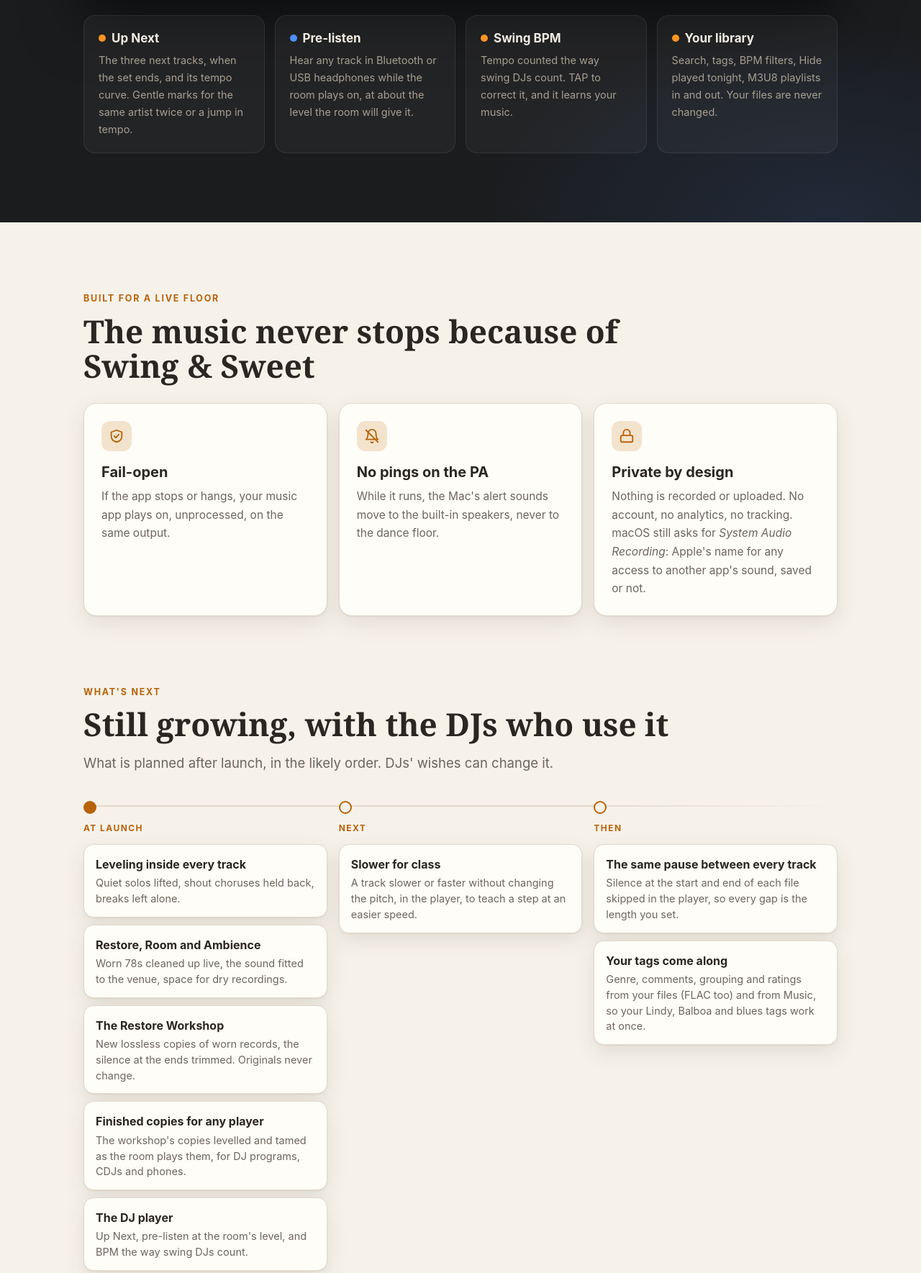
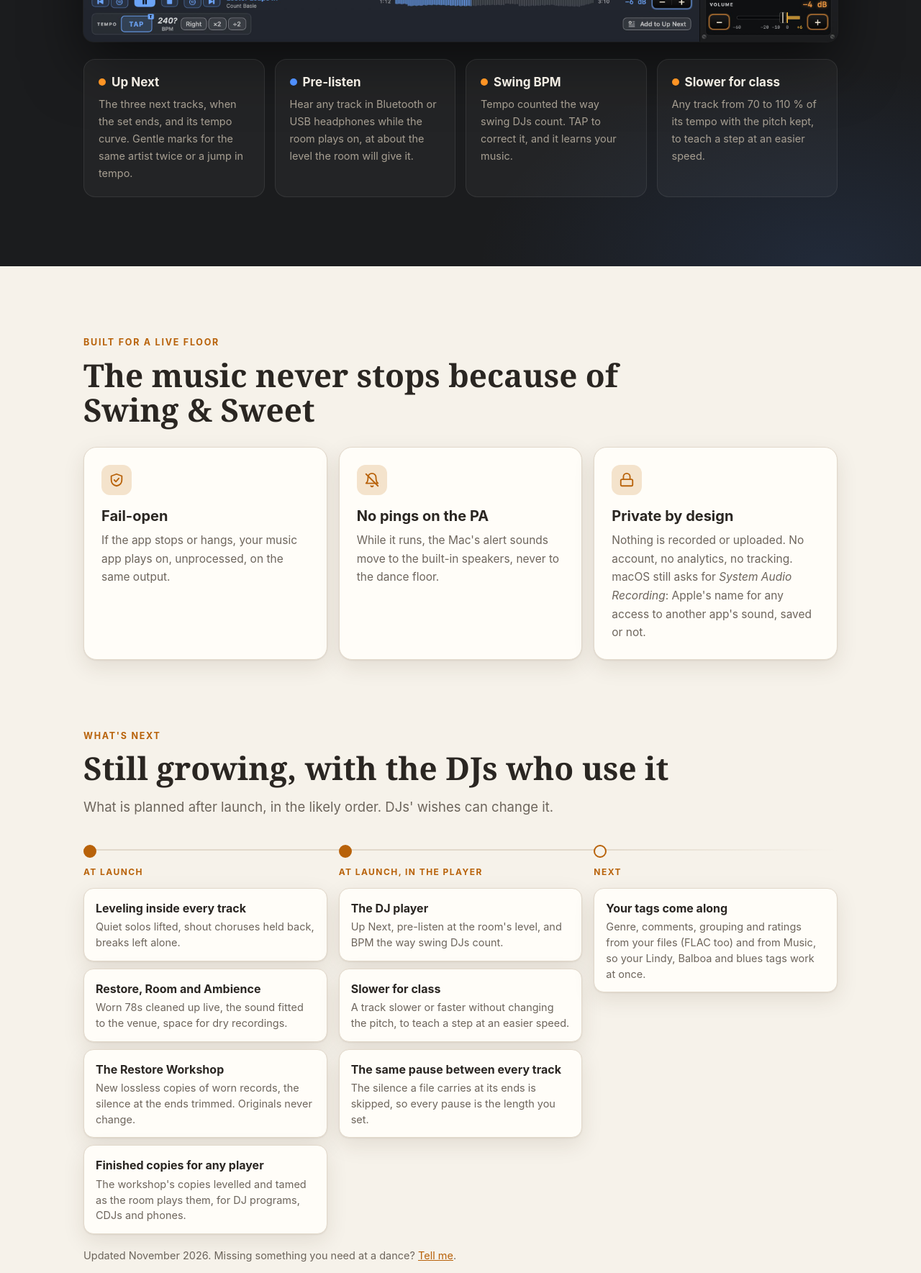
Before and after one commit to cmbjorn/swingandsweet, a plain HTML site: page index.html in a window 1280 px wide. Shown: the part 8069-9838 px from the top of the page at 72% size. Drawn offline with Linux system fonts and the light colour scheme.

Commit message:
Slower for class and the same pause at launch

```diff
--- a/index.html
+++ b/index.html
@@ -637,8 +637,10 @@
       <p class="kicker">The built-in player</p>
       <h2>Or run the whole evening from your own files</h2>
       <p class="intro">A DJ player made for social dancing: no decks, no mixing. The next three tracks, the time left
-        and your headphones. Every file gets the same sound, starts at once, and the gap between tracks is exact.</p>
-      <img class="big" src="images/player.jpg?v=2" width="1440" height="800" alt="The player: the room's track, the library, Up Next, pre-listen and the sound card">
+        and your headphones. Every file gets the same sound and starts at once, and the pause between tracks is the
+        same every time, counted from the music. Search, tags, BPM filters and playlists; your files are never
+        changed.</p>
+      <img class="big" src="images/player.jpg?v=3" width="1440" height="800" alt="The player: the room's track, the library, Up Next, pre-listen and the sound card">
       <div class="tiles">
         <div class="tile"><h3><span class="dot" style="background:#ff9424"></span>Up Next</h3><p>The three next tracks,
           when the set ends, and its tempo curve. Gentle marks for the same artist twice or a jump in tempo.</p></div>
@@ -646,8 +648,8 @@
           Bluetooth or USB headphones while the room plays on, at about the level the room will give it.</p></div>
         <div class="tile"><h3><span class="dot" style="background:#ff9424"></span>Swing BPM</h3><p>Tempo counted the way
           swing DJs count. TAP to correct it, and it learns your music.</p></div>
-        <div class="tile"><h3><span class="dot" style="background:#ff9424"></span>Your library</h3><p>Search, tags, BPM
-          filters, Hide played tonight, M3U8 playlists in and out. Your files are never changed.</p></div>
+        <div class="tile"><h3><span class="dot" style="background:#ff9424"></span>Slower for class</h3><p>Any track
+          from 70 to 110 % of its tempo with the pitch kept, to teach a step at an easier speed.</p></div>
       </div>
     </section>
   </div>
@@ -692,19 +694,19 @@
         <li><b>Restore, Room and Ambience</b><span>Worn 78s cleaned up live, the sound fitted to the venue, space for dry recordings.</span></li>
         <li><b>The Restore Workshop</b><span>New lossless copies of worn records, the silence at the ends trimmed. Originals never change.</span></li>
         <li><b>Finished copies for any player</b><span>The workshop's copies levelled and tamed as the room plays them, for DJ programs, CDJs and phones.</span></li>
+      </ul>
+    </div>
+    <div class="step now">
+      <p class="when">At launch, in the player</p>
+      <ul>
         <li><b>The DJ player</b><span>Up Next, pre-listen at the room's level, and BPM the way swing DJs count.</span></li>
+        <li><b>Slower for class</b><span>A track slower or faster without changing the pitch, to teach a step at an easier speed.</span></li>
+        <li><b>The same pause between every track</b><span>The silence a file carries at its ends is skipped, so every pause is the length you set.</span></li>
       </ul>
     </div>
     <div class="step">
       <p class="when">Next</p>
       <ul>
-        <li><b>Slower for class</b><span>A track slower or faster without changing the pitch, in the player, to teach a step at an easier speed.</span></li>
-      </ul>
-    </div>
-    <div class="step">
-      <p class="when">Then</p>
-      <ul>
-        <li><b>The same pause between every track</b><span>Silence at the start and end of each file skipped in the player, so every gap is the length you set.</span></li>
         <li><b>Your tags come along</b><span>Genre, comments, grouping and ratings from your files (FLAC too) and from Music, so your Lindy, Balboa and blues tags work at once.</span></li>
       </ul>
     </div>
```
